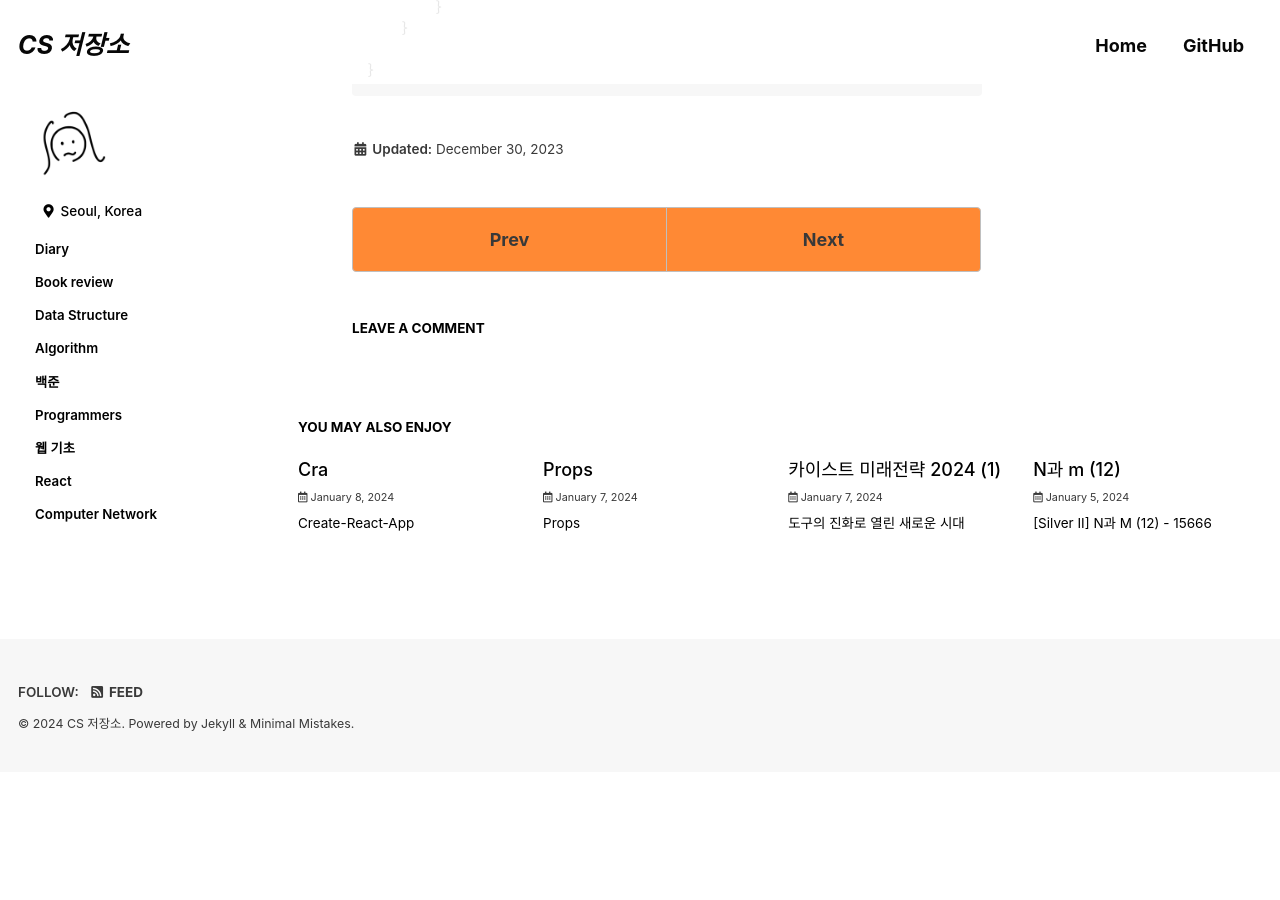
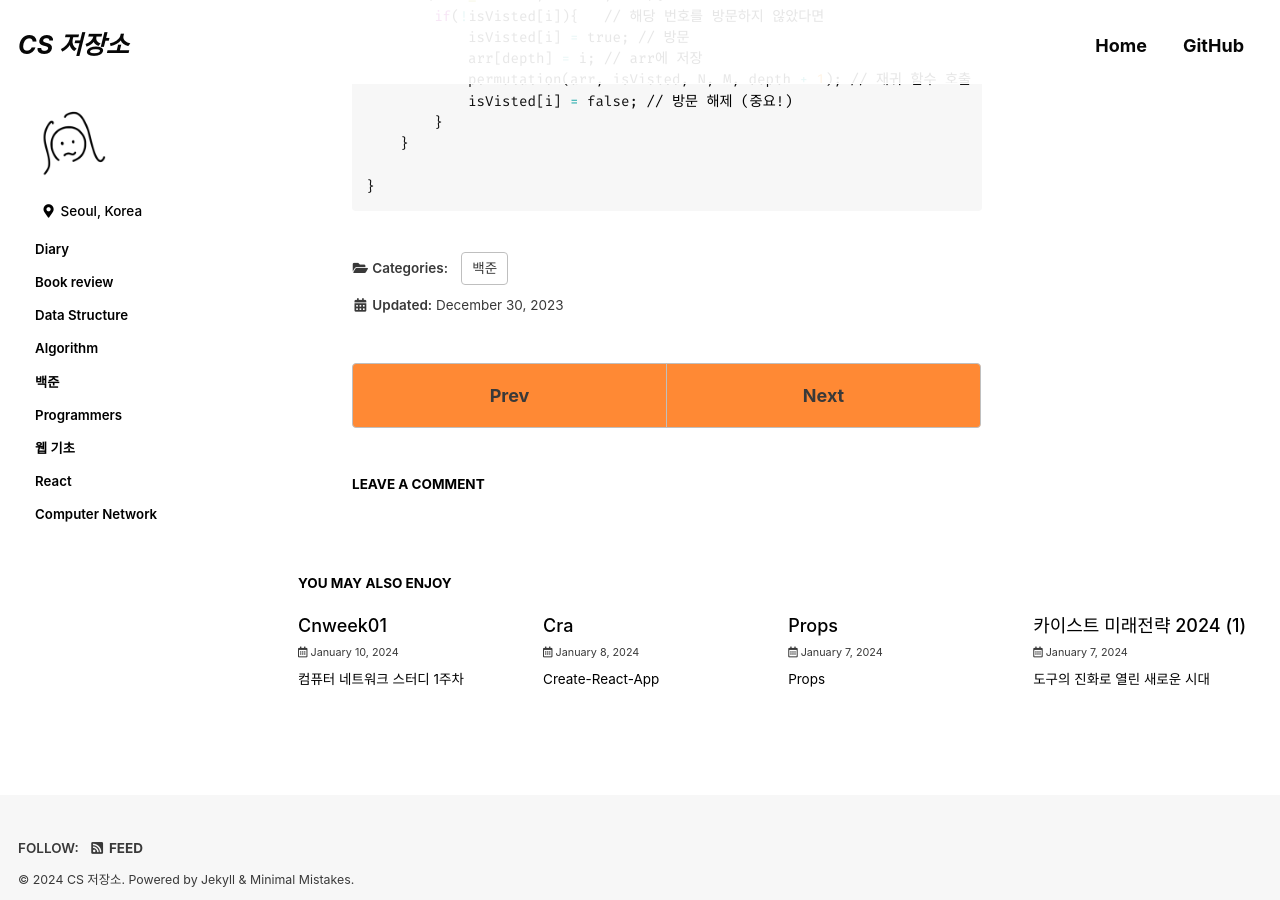
Before and after one commit to forwarder1121/forwarder1121.github.io, a Jekyll site: the page built from _posts/백준/백트래킹/2023-12-30-N과 M (1) .md, in a window 1280 px wide and 900 px high, scrolled down 2667 px. Built offline with Jekyll 4.4.1, drawn with Linux system fonts in a browser that asks for light colours; cached includes are drawn as plain includes; some web fonts are replaced; comment, search, counter and statistics services are not loaded; before the commit the page ends 3439 px from its top, so only the background shows below that; some of the changed lines change nothing that is shown; some of the changed text lies outside the part shown.

Commit message:
add : post

```diff
--- a/_posts/백준/백트래킹/2023-12-30-N과 M (1) .md
+++ b/_posts/백준/백트래킹/2023-12-30-N과 M (1) .md
@@ -1,6 +1,8 @@
 ---
-published: true
+categories:
+  - 백준
 ---
+
 # [Silver III] N과 M (1) - 15649
 
 [문제 링크](https://www.acmicpc.net/problem/15649)
@@ -44,10 +46,15 @@ published: true
 1. 확장
 2. 가지치기
 3. 끝까지 간뒤에 다시 올라오기 (이때 원상태로 복원시키면서)
+
 ---
+
 categories:
-  - 백준
+
+- 백준
+
 ---
+
 ## Feedback
 
 - 백트래킹 문제를 처음 접해보는 거라 삽질을 많이 했다.
--- /dev/null
+++ b/_posts/스터디/컴퓨터네트워크/2024-01-10-CNweek01.md
@@ -0,0 +1,288 @@
+---
+categories:
+  - computerNetwork
+---
+
+
+
+# 컴퓨터 네트워크 스터디 1주차
+
+
+
+## 컴퓨터 네트워크
+
+네트워크는 Net+Work의 합성어로써 컴퓨터들이 통신 기술을 이용해 그물망처럼 서로 연결된 통신이용 형태이다.
+
+즉 두 대 이상의 컴퓨터를 연결하고 서로 통신할 수 있는 것을 말한다.
+
+과거 ARPANET이 데이터를 패킷단위로 잘라서 취급하는 패킷 교환 네트워킹 방식을 현재까지 사용한다.
+
+또한 다른 환경의 컴퓨터들과의 통신을 위해 여러 프로토콜들이 정의된다.
+
+
+
+## 컴퓨터 네트워크에서 데이터를 전송하는 방식
+
+데이터 전송하는 방법에는 2가지가 있다.
+
+### 회선 교환 방식
+
+회선 교환방식은 데이터를 교환하기 위해 일대일의 전송로를 만들고 교환이 종료될 때까지 전송로를 계속해서 유지하는 방식이다.
+
+우리가 통화할때 상대방이 통화종료하기 전까지 수화기를 계속해서 듣고 있는 것과 비슷하다.
+
+회선을 점유하여 사용하기 때문에 안정적인 통신 품질을 유지할 수 있다는 장점이 있으나, 데이터가 흐르지 않을때도 회선이 연결되어 있다는 특징 때문에 회선 이용 효율이 낮다는 단점이 치명적이라 현재는 적합하지 않은 데이터 전송방법이다.
+
+### 패킷 교환 방식
+
+상술한 회선 교환 방식의 단점인 회선 이용 효율을 향상할 목적으로 고안된 데이터 전송 방식이다.
+
+패킷 교환 방식은 데이터를 패킷이라 부르는 작은 단위로 나누어 보냅니다. 패킷은 데이터와 헤더로 이루어지는데, 헤더에 수신 컴퓨터 정보, 데이터 중 몇 번째의 패킷인지등 다양한 정보들을 포함한다.
+
+송신 컴퓨터는 패킷의 헤더 정보를 보고 수신 컴퓨터로 패킷을 배달하고, 수신 컴퓨터는 헤더의 정보를 보고 헤더를 제가하여 데이터를 취한다.
+
+
+
+## *프로토콜(Protocol)*
+
+단순히 패킷을 주고 받았다고 해서 통신이 성공적으로 이루어질 수 없습니다. 또한 과거에는 통신 규약이 정립되어 있지 않았기 때문에, 다른 회사의 제품을 쓰면 서로 호환이 안되는 문제가 있었습니다. 이러한 문제를 해결하기 위해서 패킷을 처리하기 위한 규칙을 만들었고, 이것이 프로토콜이다.
+
+대표적으로는 우리가 자주쓰는 HTTP가 프로토콜의 일종이다.
+
+### 프로토콜의 구성요소
+
+통신 규약인 프로토콜에는 다양한 것들이 포함되어 있는데, 물리적 사양, 송신 상태 특정, 패킷 전송, 신뢰성 확립, 보안 확보 등이 포함되어 통신을 원활하게 한다.
+
+#### 물리적 사양
+
+LAN 케이블 소재, 커넷터 형테, 핀 할당의 하드워어 측면들도 프로토콜에 정의되어 있다. 우리가 매일 쓰는 와이파이의 전파 주파수, 패킷의 전파 변환 방식 또한 프로토콜에 포함된다.
+
+#### 송신 상대 특정
+
+네트워크에서 신호를 보낼 대상을 특정하는 것도 프로토콜에 포함된다.
+
+#### 패킷 전송
+
+상술한 바와 같이 패킷 교환 방식에서는 단순 데이터 뿐만 아니라 메타 데이터들을 헤더에 포함하여 주고 받는다. 이때 몇번째 비트부터 몇번째 비트까지가 헤더인지.. 등의 규칙 또한 프로토콜에 의해 정의된다.
+
+#### 신뢰성 확립
+
+우리는 과연 주고 받은 패킷의 데이터들을 신뢰할 수 있을까?
+
+이를 위해 에러 검출과 같은 과정이 필요하게 되는데, 이 또한 프로토콜에 의해 정의된다.
+
+#### 보안 확보
+
+공공인증서, 개인정보와 같은 민감한 정보들을 주고 받음에 있어서 보안성을 높이기 위해 암호화/복호화 과정이 필요하다. 역시 프로토콜에 의해 정의된다.
+
+
+
+
+
+## *Protocol 계층 모델*
+
+프로토콜은 무수히 많다.
+
+각 프로토콜이 기능하는 것을 처리에 맞춰 계층 구조로 분류할 수 있는데, 이러한 프로토콜 계층을 OSI 7계층 모델 혹은 TCP/IP 모델로 나타낼 수 있다.
+
+OSI 7계층 모델은 이론적이고, 현실에서 잘 쓰이지 않지만 네트워크 개념들이 이에 파생하였기 때문에 매우 중요한 모델이다.
+
+TCP/IP 모델은 실용성에 초점이 맞추어 개발된 모델이기 때문에 현재 대부분의 프로토콜이 TCP/IP 참조 모델에 대응된다. (많이 쓰인다.)
+
+### OSI 7 Layers
+
+![OSI 7계층](https://velog.velcdn.com/images/pppp0722/post/c3a64a22-e99b-414a-a228-8302ec874542/image.png)
+
+그러면 각 계층이 하는 역할을 알아보자.
+
+우리가 프로그래밍 언어를 나눌때 하드웨어 친화적이면 Low-Level, 사람 친화적이면 High-Level로 구분하는 것과 비슷하다.
+
+
+
+#### 물리 계층(L1)
+
+디지털 데이터를 전기 신호, 광 신호, 전파로 변환해 네트워크로 보낸다.
+즉 완전히 하드웨어와 가까운 계층이다.
+
+PDU라고 하기엔 부족하지만 비트단위로 데이터를 다룬다고 볼 수 있다.
+
+
+
+#### 데이터 링크 계층(L2)
+
+물리 계층의 신뢰성을 확보하고, 같은 네트워크에 있는 단말과의 연결성을 확보한다.
+
+MAC주소를 이용하여 알맞는 수신 단말을 찾는다.
+
+PDU는 프레임이다.
+
+#### 네트워크 계층(L3)
+
+다른 네트워크에 있는 단말과의 연결성을 확보한다.
+
+IP주소를 이용하여 알맞은 네트워크를 찾는다.
+
+PDU는 패킷이다.
+
+
+
+#### 전송 계층(L4)
+
+애플리케이션 식별 및 그에 따라 통신을 제어한다.
+
+포트 번호를 이용해 알맞은 애플리 케이션을 식별하는데 예를 들어 HTTP는 80번, HTTPS는 443번으로 정의되어있다.
+
+PDU는 세그먼트(TCP) 혹은 데이터그램(UDP)이다.
+
+
+
+#### 세션 계층(L5)
+
+애플리케이션 데이터를 송신하기 위한 논리적 통신로(세션)을 관리한다.
+
+#### 표현 계층(L6)
+
+애플리케이션 데이터를 통신 가능한 방식으로 변환한다.
+
+#### 애플리케이션 계층(L7)
+
+사용자와 가장 가까운 High-Level 계층으로서 사용자에게 애플리케이션을 제공한다.
+
+PDU는 메세지이다.
+
+
+
+### *TCP/IP*
+
+![TCP/IP](https://media.geeksforgeeks.org/wp-content/uploads/20230417045622/OSI-vs-TCP-vs-Hybrid-2.webp)
+
+OSI 7계층을 실용성 있게 단순화한 버전이라고도 볼 수 있다. (실제로 두 모델은 아예 상관이 없는 독립적인 모델이긴 하지만)
+
+대부분의 프로토콜이 TCP/IP 프로토콜에 대응하는 형태로 만들어져 있다.
+
+#### 링크 계층
+
+같은 네트워크에 있는 단말과의 연결성을 확보한다.
+
+#### 인터넷 계층
+
+다른 네트워크에 있는 단말과의 연결성을 확보한다.
+
+#### 전송 계층
+
+애플리케이션 식별 및 그에 대한 통신을 제어한다.
+
+#### 애플리케이션 계층
+
+사용자에게 애플리케이션을 제공한다.
+
+
+
+
+
+## 프로토콜을 계층화하는 이유
+
+OSI 7계층과 TCP/IP는 보면 프로토콜은 계층 구조로 분류되는 것을 확인 할 수 있다. 이렇게 계층화 한 이유는
+
+#### 변경의 용이함
+
+특정 계층에서 변경이 필요할 경우 해당 프로토콜 전체를 완전히 수정하지 않아도, 해당 레이어만 바꾸면 된다.
+
+#### 포괄성
+
+주어진 계층에서 같은 통신 프로토콜만 사용한다면 다른 HW/SW를 사용한다 하더라도 통신이 가능하다.
+
+### 투명성
+
+각 계층의 역할을 명확히 분리함으로써 상위계층은 하위계층의 세부구현에 대해 신경쓰지 않아도 된다.
+
+
+
+
+
+## 컴퓨터 네트워크에서 캡슐화와 비캡슐화
+
+송신 단말에서 데이터를 보낼 때 상위 계층에서 하위 계층으로 가면서 해당하는 계층에서의 데이터의 복호화를 위한 헤더(트레일러)가 붙는다.
+
+이 과정을 캡슐화라고 한다.
+
+반대로 송신 단말은 이렇게 데이터에 헤더(트레일러)들이 붙은 상태의 신호를 받게 되고, 헤더를 읽고 알맞은 상위 계층으로 올려보냄과 동시에 헤더를 제거한다.
+
+이 과정이 비캡슐화이다.
+
+
+
+## NIC, 리피터, 리피터 허브(물리 계층/L1 기기)
+
+NIC는 Network Interface Card의 약어이다. 말그래도 네트워크 인터페이스이다.
+
+우리가 렌선을 꼽는 그 구멍을 포함하는 카드를 칭한다.
+
+모든 네트워크 단말은 애플리케이션과 운영체제가 처리한 패킷을 이 NIC를 이용해 네트워크로 내보낸다.
+
+
+
+Repeater는 반복하는 놈, 즉 신호를 증폴하시켜는 기기이다. LAN 케이블의 전류는 거리에 비례하여 감쇠하게 되는데, 이를 리피터가 다시 증폭시킨다.
+
+그러나 요즘은 감쇠가 잘 일어나지 않는 광섬유 케이블을 사용하기에 리피터는 사용하지 않는 추세이다.
+
+
+
+리피터 허브는 전달받은 패킷의 복사본은 그대로 다른 모든 포트에 전송하는 기기이다.
+
+이 리피터 허브는 L2스위치(단순히 모두 전달하는 것을 넘어서 특정한 포트에만 줄 수 있음)로 대체되었다.
+
+
+
+## 브릿지, L2 스위치(데이터 링크 계층/L2기기)
+
+브릿지는 포트와 포트 사이의 다리역할을 하는 놈이다.
+
+단말에서 처리된 패킷의 MAC주소를 보고 알맞은 MAC주소를 가진 포트로 전송한다. 이 과정을 브리징이라 하고, MAC 주소를 MAC 주소 테이블이라는 테이블로 관리한다.
+
+하지만 L2스위치로 대체 되었다.
+
+
+
+L2 스위치는 많은 포트를 가진 브릿지라 할 수 있다.
+
+단말에서 받은 프레임의 MAC주소를 MAC 주소 테이블로 관리하고 전송 처리하는데, 이를 L2 스위칭이라 한다.
+
+브릿지보다 많은 단말에 접속할 수 있어 많이 쓰인다. 집에 있는 와이파이 공유가 이에 해당한다.
+
+
+
+## 라우터, L3 스위치(네트워크 계층/L3기기)
+
+네트워크 계층은 IP주소를 이용하여 네트워크와 네트워크를 전송하는 계층이다.
+
+IP 패킷의 헤더에는 IP주소가 들어있는데,
+
+라우터는 단말로부터 받아들인 IP 패킷의 IP주소를 보고 다른 네트워크에 전달하는 역할을 담당한다. 라우터는 라우팅 테이블이라는 테이블에 기반하여 패킷을 전송할 대0상지를 관리한다.
+
+
+
+L3 스위치는 L2 스위치에 라우팅 기능을 추가한 것이다. 스위칭 기능(같은 네트워크)에 더불어 라우팅 기능(다른 네트워크) 또한 수행할 수 있다.
+
+
+
+## L7 스위치(애플리케이션 계층/L7기기)
+
+부하 분산 방식이라는 방법에 근거하여 뒤쪽에 있는 여러 서버들로 나눔으로써 시스템에 처리 가능한 트래필양을 확정해준다.
+
+
+
+## LAN과 WAN
+
+LAN과 WAN은 네트워크의 형태를 나누는 가장 기초적인 방식이다.
+
+### LAN
+
+Local Area Network는 말 그대로 국소적인 네트워크를 말한다. 집에서 와이파이로 연결된 스마트폰, 랜선으로 연결된 스마트 TV, 데스크탑들이 연결된 네트워크가 그것이다.
+
+기업의 경우는 10000대 이상의 단말이 구성 될 수도 있다.
+
+### WAN
+
+Wide Area Network는 거리상 멀리 떨어진 범위의 네트워크를 말한다.
+전지구에 연결되어 있는 인터넷이 그 예이다. 인터넷 서비스 제공자(Internet Service Provider)가 가진 라우터에 의해 전 지구가 인터넷으로 연결되어 있다.
```
